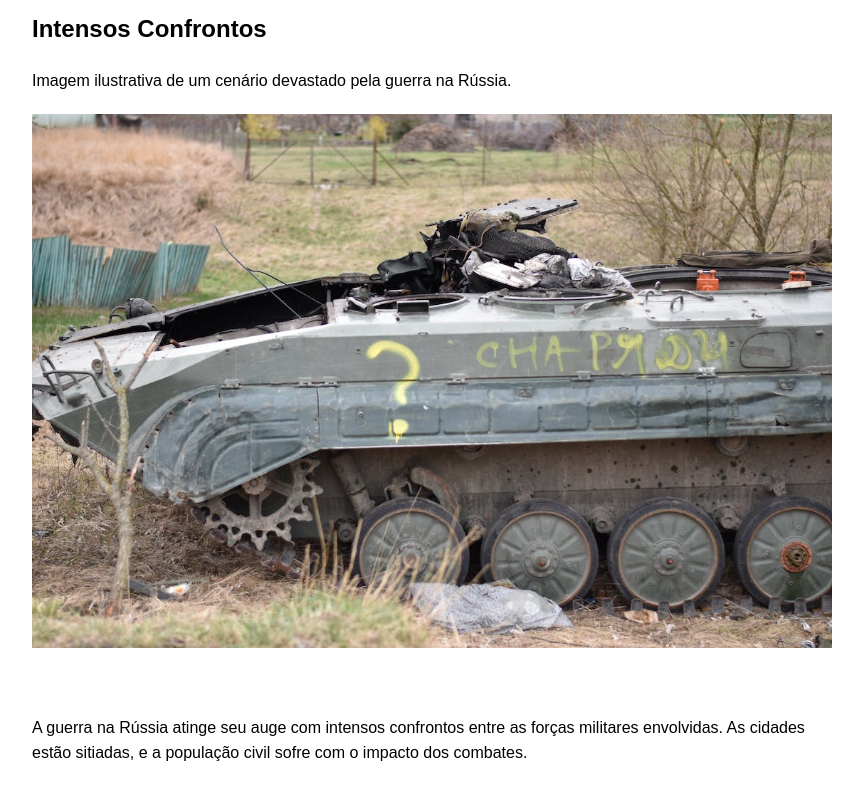
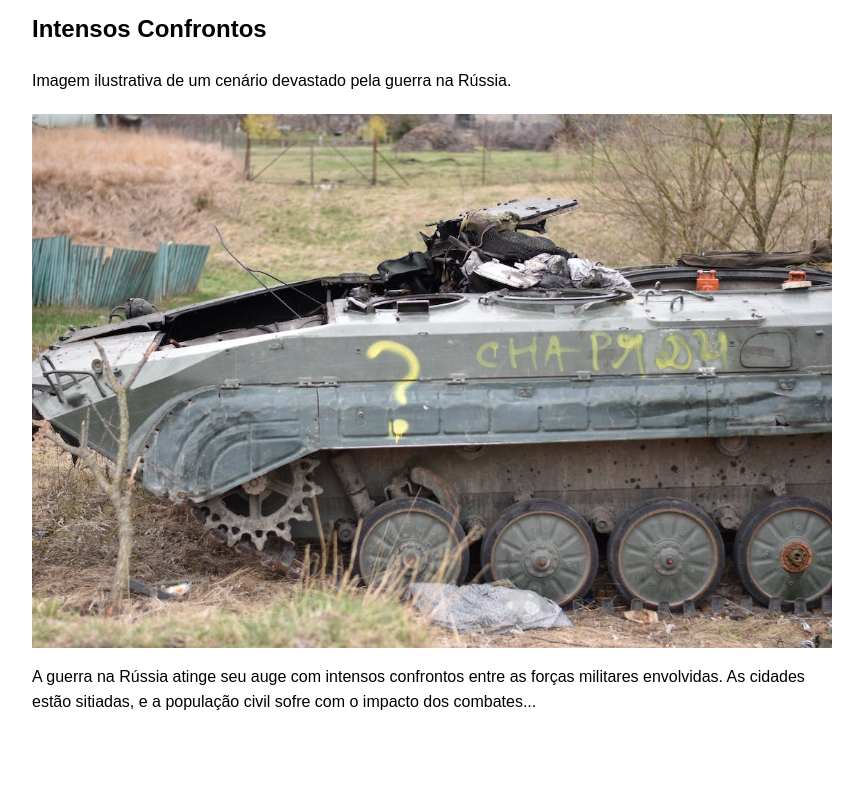
Before and after one commit to elvispereira072/noticias-app, a plain HTML site: page index.html in a window 1280 px wide. Shown: the part 2403-3203 px from the top of the page, without its empty margins (208-1071 px from the left). After the commit the page ends 3158 px from the top, so only its background shows below. Drawn offline with Linux system fonts and the light colour scheme.

Commit message:
Update index.html

```diff
--- a/index.html
+++ b/index.html
@@ -39,9 +39,7 @@
             <p>Imagem ilustrativa de um cenário devastado pela guerra na Rússia.</p>
 
             <img src="assets/5.jpeg" alt="Soldados em batalha">
-            <br>
-            <br>
-      <p>A guerra na Rússia atinge seu auge com intensos confrontos entre as forças militares envolvidas. As cidades estão sitiadas, e a população civil sofre com o impacto dos combates.</p>
+      <p>A guerra na Rússia atinge seu auge com intensos confrontos entre as forças militares envolvidas. As cidades estão sitiadas, e a população civil sofre com o impacto dos combates...</p>
         </section>
     </article>
 </body>
```
